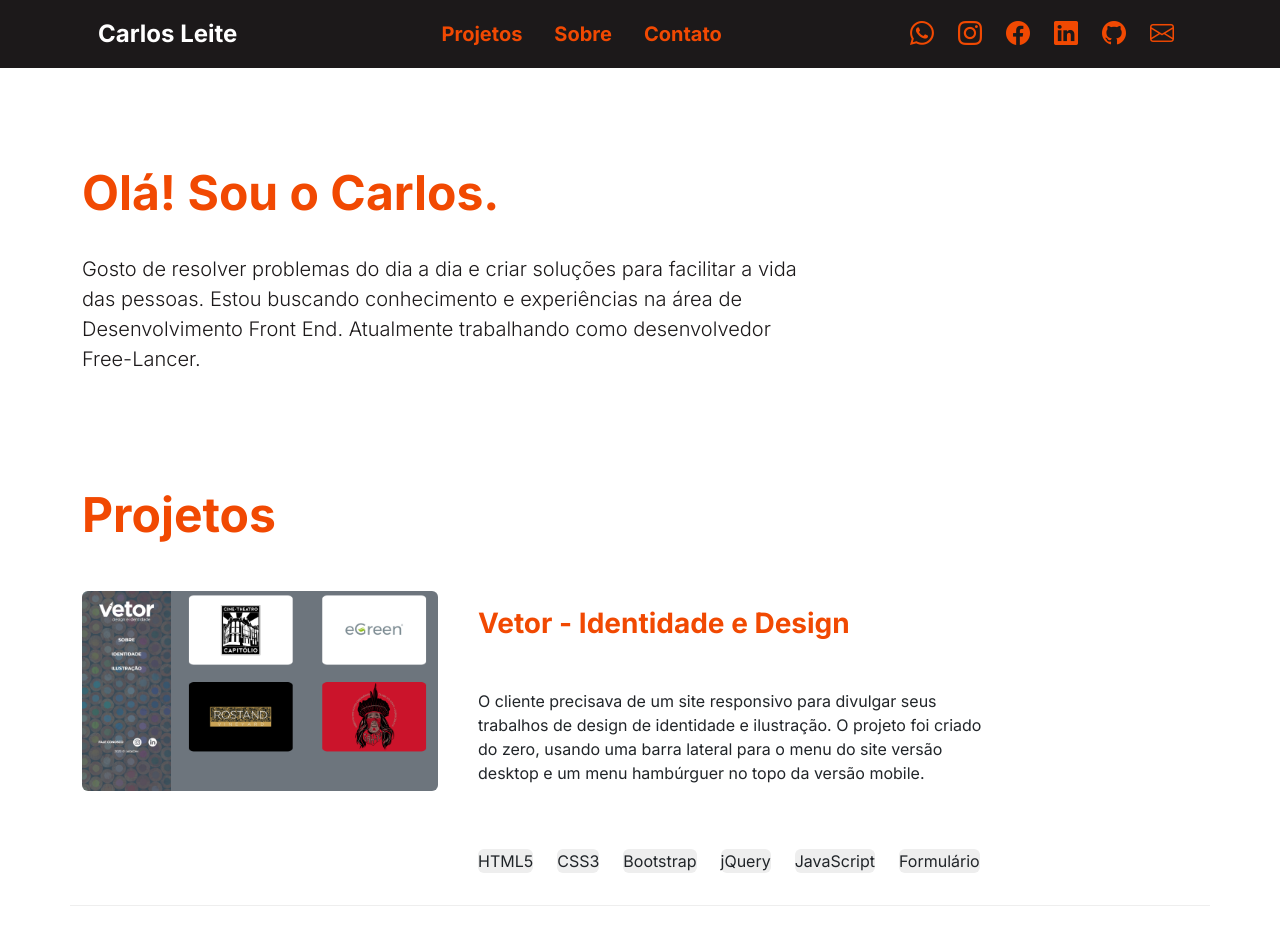
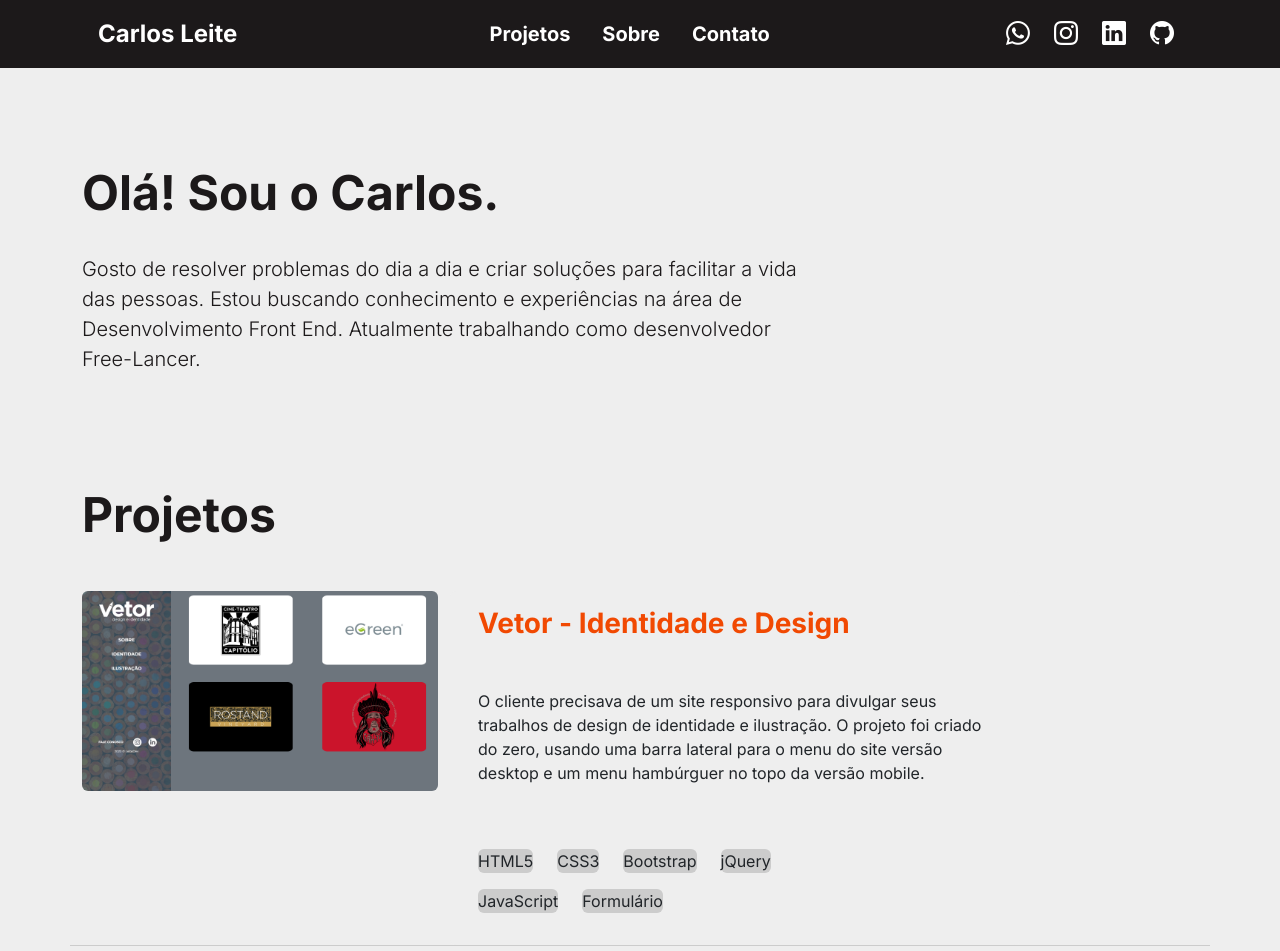
Before and after one commit to carlosebl/carlos_leite, a website: page index.html in a window 1280 px wide. Shown: the top 951 px of the page. Drawn offline with nearby package versions, Linux system fonts and the light colour scheme.

Commit message:
changed colors and fixed responsiveness

```diff
--- a/index.html
+++ b/index.html
@@ -35,7 +35,7 @@
                 </ul>
             </nav>
             <nav id="social-links">
-                <ul class="nav nav-pills d-lg-flex">
+                <ul class="nav nav-pills">
                     <li class="nav-item fw-bold fs-4 me-4">
                         <a href="#">
                             <i class="bi bi-whatsapp"></i>
@@ -48,22 +48,12 @@
                     </li>
                     <li class="nav-item fw-bold fs-4 me-4">
                         <a href="#">
-                            <i class="bi bi-facebook"></i>
-                        </a>
-                    </li>
-                    <li class="nav-item fw-bold fs-4 me-4">
-                        <a href="#">
                             <i class="bi bi-linkedin"></i>
                         </a>
                     </li>
                     <li class="nav-item fw-bold fs-4 me-4">
                         <a href="#">
                             <i class="bi bi-github"></i>
-                        </a>
-                    </li>
-                    <li class="nav-item fw-bold fs-4 me-4">
-                        <a href="#">
-                            <i class="bi bi-envelope"></i>
                         </a>
                     </li>
                 </ul>
@@ -102,6 +92,8 @@
                             <p class="card-tags rounded me-4">CSS3</p>
                             <p class="card-tags rounded me-4">Bootstrap</p>
                             <p class="card-tags rounded me-4">jQuery</p>
+                        </div>
+                        <div class="d-inline-flex">
                             <p class="card-tags rounded me-4">JavaScript</p>
                             <p class="card-tags rounded me-4">Formulário</p>
                         </div>
@@ -138,6 +130,8 @@
                             <p class="card-tags rounded me-4">CSS3</p>
                             <p class="card-tags rounded me-4">Bootstrap</p>
                             <p class="card-tags rounded me-4">jQuery</p>
+                        </div>
+                        <div class="d-inline-flex">
                             <p class="card-tags rounded me-4">JavaScript</p>
                             <p class="card-tags rounded me-4">Formulário</p>
                         </div>
@@ -173,6 +167,8 @@
                             <p class="card-tags rounded me-4">CSS3</p>
                             <p class="card-tags rounded me-4">Bootstrap</p>
                             <p class="card-tags rounded me-4">jQuery</p>
+                        </div>
+                        <div class="d-inline-flex">
                             <p class="card-tags rounded me-4">JavaScript</p>
                             <p class="card-tags rounded me-4">Formulário</p>
                         </div>
@@ -192,6 +188,8 @@
                                 <p class="card-tags rounded me-4">CSS3</p>
                                 <p class="card-tags rounded me-4">Bootstrap</p>
                                 <p class="card-tags rounded me-4">Carrossel</p>
+                            </div>
+                            <div class="d-inline-flex">
                                 <p class="card-tags rounded me-4">jQuery</p>
                                 <p class="card-tags rounded me-4">JavaScript</p>
                                 <p class="card-tags rounded me-4">Formulário</p>
@@ -249,6 +247,9 @@
                         <input type="text" name="_honey" style="display:none">
                     </form>
                 </div>
+                <div class="col-md-1 mt-5 mb-4 ms-4">
+
+                </div>
             </div>
         </div>
     </section>
--- a/source/config/colors.scss
+++ b/source/config/colors.scss
@@ -1,4 +1,5 @@
-$corFundo: #fff;
+$corFundo: #eeeeee;
 $corPrimaria: #f14902;
 $corSecundaria: #1C191A;
-$corTag: #eeeeee;
+$corTag: #cccccc;
+$corTextoMenu: #ffffff;
--- a/source/sections/contato.scss
+++ b/source/sections/contato.scss
@@ -2,7 +2,7 @@
 
 #contato {
     h1 {
-        color: colors.$corPrimaria;
+        color: colors.$corSecundaria;
         font-weight: bold;
         font-size: 48px;
     }
--- a/source/sections/header.scss
+++ b/source/sections/header.scss
@@ -2,32 +2,32 @@
 
 header {
     background-color: colors.$corSecundaria;
-}
 
     #titulo {
         .nav-link {
-        color: colors.$corFundo;
+            color: colors.$corTextoMenu;
             font-size: 24px;
         }
 
         .nav-link:hover {
-        color: colors.$corPrimaria
+            color: colors.$corPrimaria;
         }
     }
 
     #menu-navegacao,
     #social-links {
         .nav-link {
-        color: colors.$corPrimaria;
+            color: colors.$corTextoMenu;
             font-size: 20px;
         }
 
         .nav-item i {
-        color: colors.$corPrimaria;
+            color: colors.$corTextoMenu;
         }
 
         .nav-link:hover,
         .nav-item i:hover {
-        color: colors.$corFundo;
+            color: colors.$corPrimaria;
         }
     }
+}
--- a/source/sections/obrigado.scss
+++ b/source/sections/obrigado.scss
@@ -2,7 +2,7 @@
 
 #obrigado {
     h1 {
-        color: colors.$corPrimaria;
+        color: colors.$corSecundaria;
         font-weight: bold;
         font-size: 48px;
     }
--- a/source/sections/projetos.scss
+++ b/source/sections/projetos.scss
@@ -2,7 +2,7 @@
 
 #projetos {
     h1 {
-    color: colors.$corPrimaria;
+    color: colors.$corSecundaria;
     font-weight: bold;
     font-size: 48px;
     }
@@ -11,6 +11,7 @@
         border-bottom: 1px solid colors.$corTag;
 
         .card {
+            background-color: colors.$corFundo;
             border: none;
 
             h3 {
@@ -18,7 +19,6 @@
             }
 
             .card-tags {
-                white-space: nowrap;
                 background-color: colors.$corTag;
             }
         }
--- a/source/sections/saudacao.scss
+++ b/source/sections/saudacao.scss
@@ -2,7 +2,7 @@
 
 #saudacao {
     h1 {
-        color: colors.$corPrimaria;
+        color: colors.$corSecundaria;
         font-weight: bold;
         font-size: 48px;
     }
--- a/source/sections/sobre.scss
+++ b/source/sections/sobre.scss
@@ -2,7 +2,7 @@
 
 #sobre {
     h1 {
-        color: colors.$corPrimaria;
+        color: colors.$corSecundaria;
         font-weight: bold;
         font-size: 48px;
     }
```
Also changed, not shown: build/main.css, img/barbara1.png (deleted), img/games.png (deleted), img/logo_carlos.png, img/logo_carlos.svg (deleted), img/logo_carlos_colorido.svg (deleted), img/selo_carlos.png, img/selo_carlos.svg (deleted), 2 other files. Lines whose indentation alone changed are shown as unchanged.
